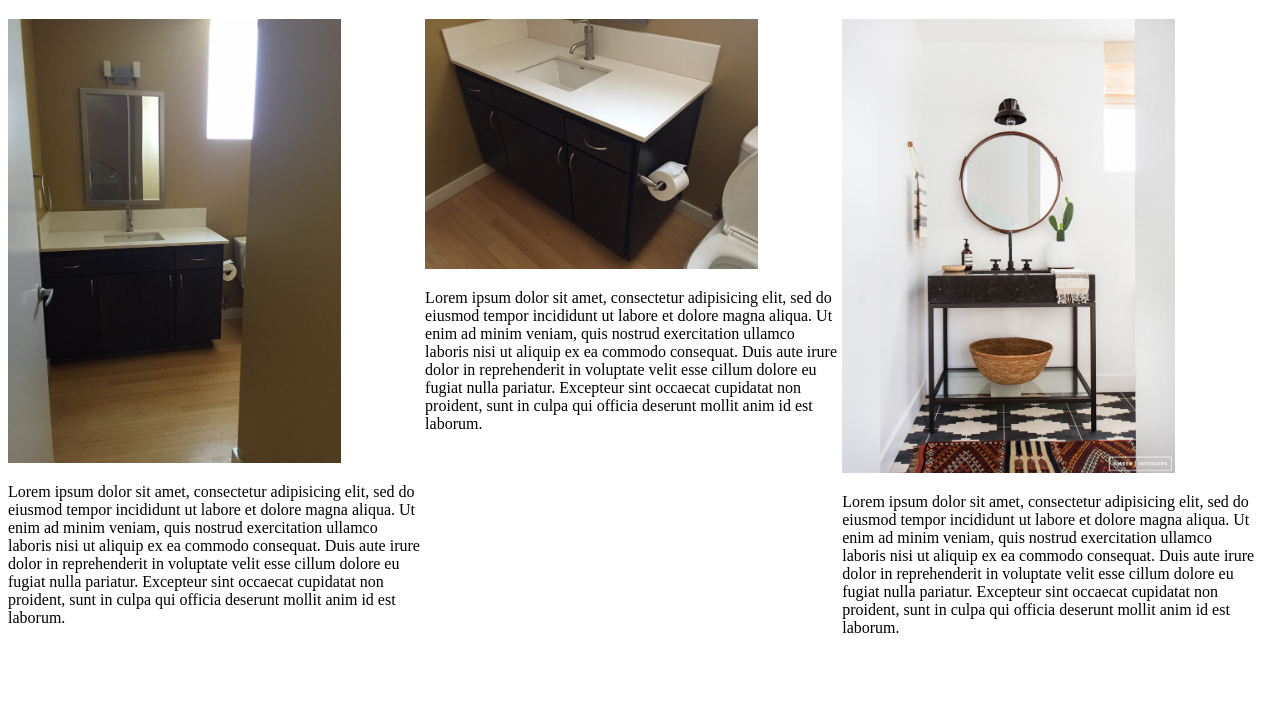
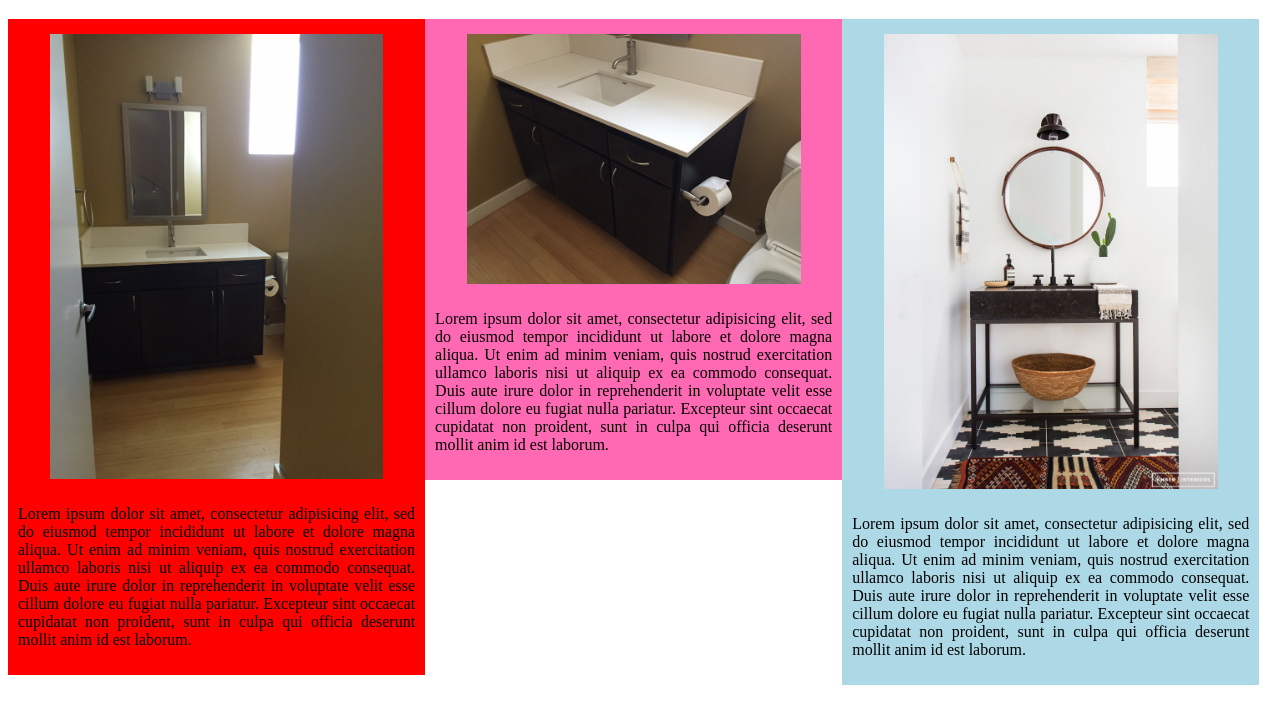
Before and after one commit to maarjal/decorator, a plain HTML site: page index.html in a window 1280 px wide. Shown: the part 61-784 px from the top of the page. Drawn offline with Linux system fonts and the light colour scheme.

Commit message:
added background colors for columns

```diff
--- a/css/style.css
+++ b/css/style.css
@@ -1,10 +1,31 @@
 .column {
   width: 33%;
   float: left;
+
+}
+.column img {
+  display: block;
+  margin-left: auto;
+  margin-right: auto;
+  margin-top: 15px;
+  width: 80%;
 }
 
-img {
-  width: 333px;
-  height: auto;
+h1 {
+  text-align:center
 }
-h1  {text-align:center}
+
+p {
+  text-align: justify;
+  padding: 10px;
+}
+
+div.red {
+  background-color: red;
+}
+div.hotpink {
+  background-color: hotpink;
+}
+div.lightblue {
+  background-color: lightblue;
+}
--- a/index.html
+++ b/index.html
@@ -7,19 +7,19 @@
   </head>
   <body>
     <h1>Check this out</h1>
-    <div class="column">
+    <div class="column red">
       <img src="img/2before.jpg" alt="pic 1.">
       <p>Lorem ipsum dolor sit amet, consectetur adipisicing elit, sed do eiusmod tempor incididunt ut labore et dolore magna aliqua. Ut enim ad minim veniam, quis nostrud exercitation ullamco laboris nisi ut aliquip ex ea commodo consequat. Duis aute irure dolor in reprehenderit in voluptate velit esse cillum dolore eu fugiat nulla pariatur. Excepteur sint occaecat cupidatat non proident, sunt in culpa qui officia deserunt mollit anim id est laborum.
       </p>
     </div>
 
-    <div class="column">
+    <div class="column hotpink">
       <img src="img/2during.jpg" alt="pic 2.">
       <p>Lorem ipsum dolor sit amet, consectetur adipisicing elit, sed do eiusmod tempor incididunt ut labore et dolore magna aliqua. Ut enim ad minim veniam, quis nostrud exercitation ullamco laboris nisi ut aliquip ex ea commodo consequat. Duis aute irure dolor in reprehenderit in voluptate velit esse cillum dolore eu fugiat nulla pariatur. Excepteur sint occaecat cupidatat non proident, sunt in culpa qui officia deserunt mollit anim id est laborum.
       </p>
     </div>
 
-    <div class="column">
+    <div class="column lightblue">
       <img src="img/2after.jpg" alt="pic 3.">
       <p>Lorem ipsum dolor sit amet, consectetur adipisicing elit, sed do eiusmod tempor incididunt ut labore et dolore magna aliqua. Ut enim ad minim veniam, quis nostrud exercitation ullamco laboris nisi ut aliquip ex ea commodo consequat. Duis aute irure dolor in reprehenderit in voluptate velit esse cillum dolore eu fugiat nulla pariatur. Excepteur sint occaecat cupidatat non proident, sunt in culpa qui officia deserunt mollit anim id est laborum.
       </p>
```
